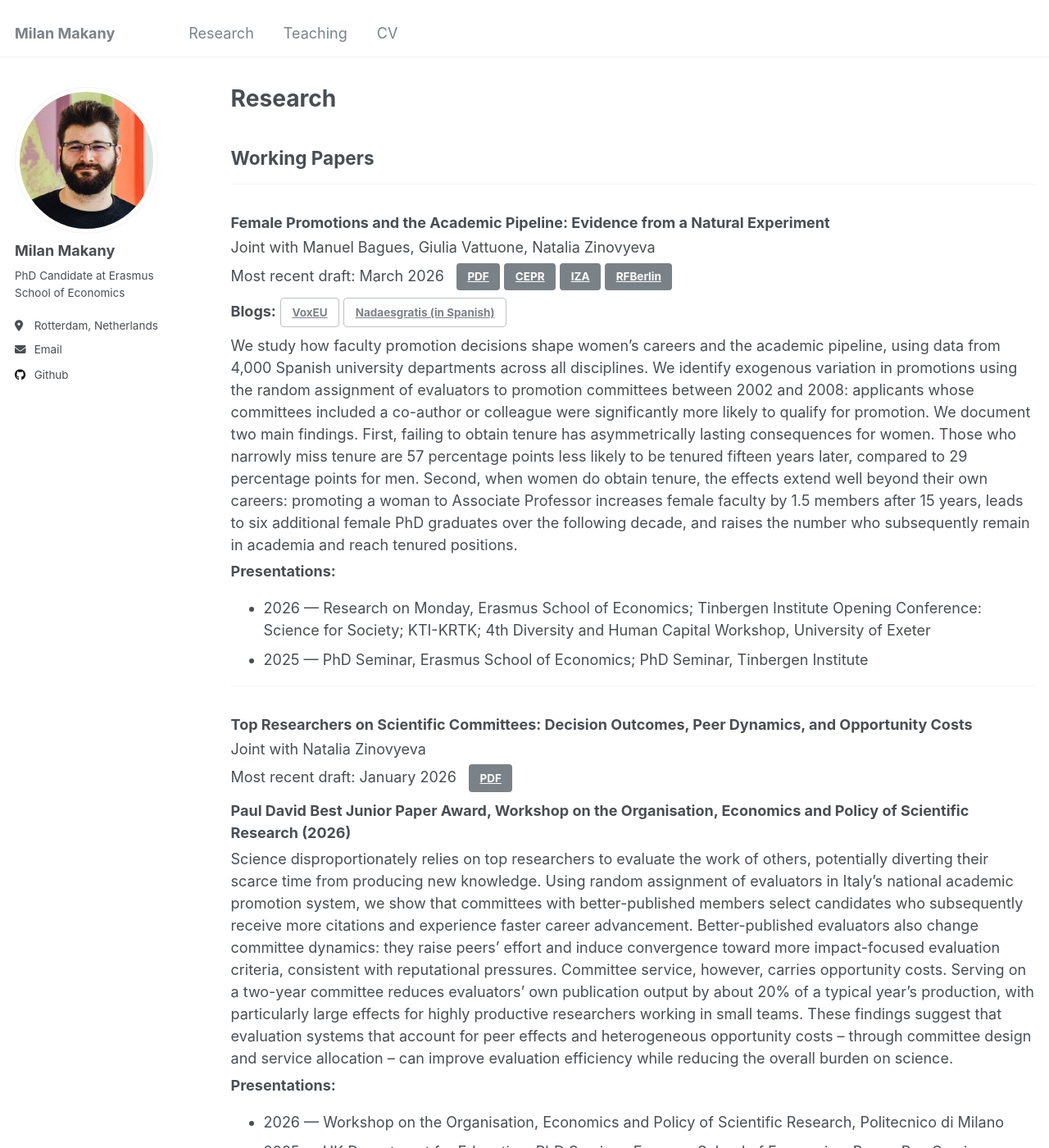
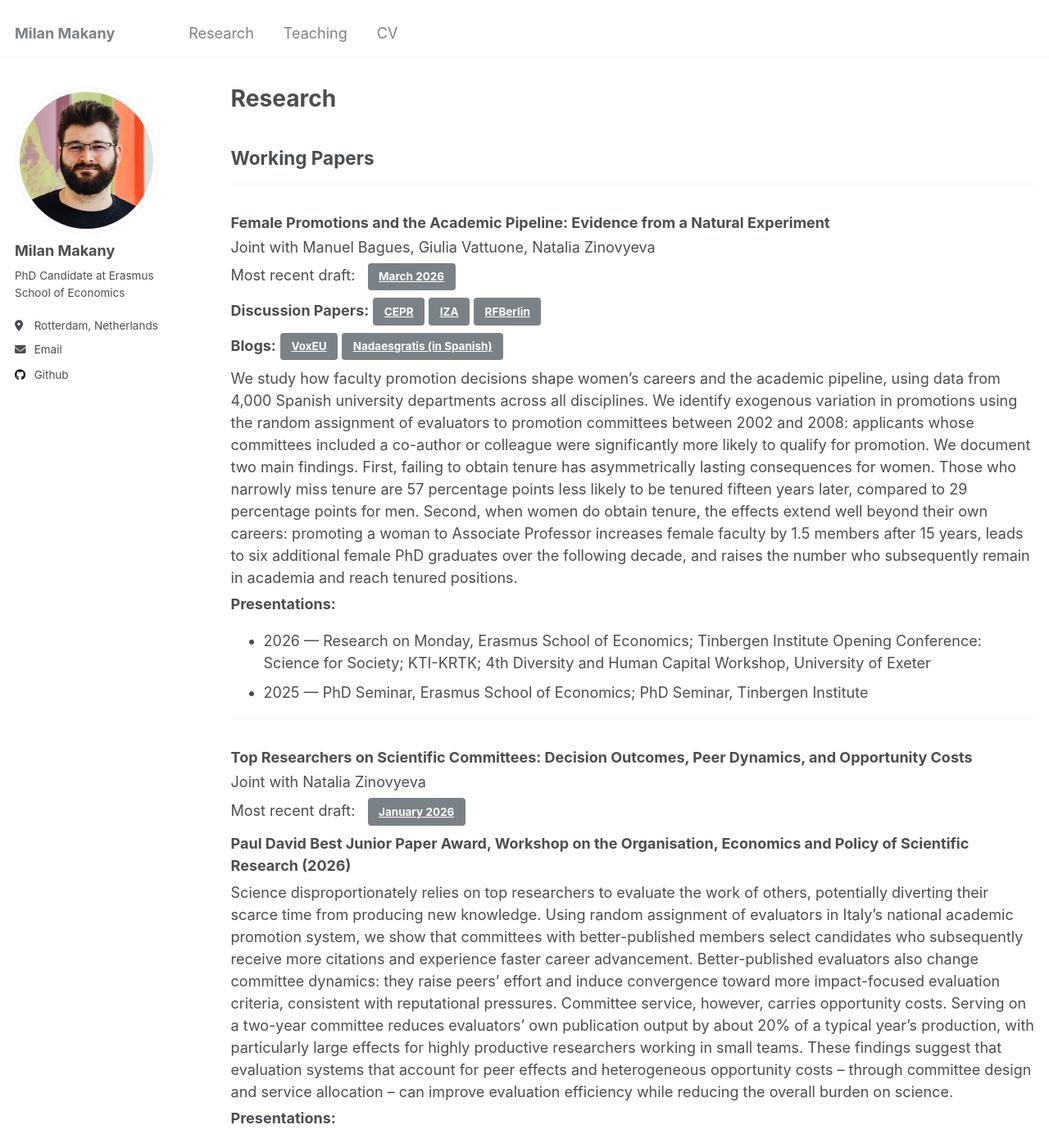
Before and after one commit to makany-milan/makany-milan.github.io, a Jekyll site: the page built from _pages/research.html, in a window 1280 px wide and 1400 px high. Shown: the whole window at 82% size. Built offline with Jekyll 4.4.1, drawn with Linux system fonts in a browser that asks for light colours.

Commit message:
updated links

```diff
--- a/_pages/research.html
+++ b/_pages/research.html
@@ -30,16 +30,18 @@ author_profile: true
         <p class="archive__item-meta">
           {% if post.date %}
             {% if post.category == 'preprint' %}
-              <span class="archive__item-date">Most recent draft: {{ post.date | date: "%B %Y" }}</span>
+              <span class="archive__item-date">Most recent draft: <a href="{{ post.paperurl }}" target="_blank" rel="noopener noreferrer" class="btn btn--primary" style="margin-left: 10px;">{{ post.date | date: "%B %Y" }}</a></span>
             {% elsif post.category == 'progress' %}
               <span class="archive__item-date">Expected: {{ post.date | date: "%Y" }}</span>
             {% elsif post.category == 'published' %}
               <span class="archive__item-date">{{ post.date | date: "%Y" }}</span>
             {% endif %}
           {% endif %}
+        </p>
 
-          {% if post.paperurl %}
-            <a href="{{ post.paperurl }}" target="_blank" rel="noopener noreferrer" class="btn btn--primary" style="margin-left: 10px;">PDF</a>
+        <p class="archive__item-meta">
+          {% if post.ceprurl or post.izaurl or post.rfberlinurl %}
+            <strong>Discussion Papers:</strong>
           {% endif %}
 
           {% if post.ceprurl %}
@@ -57,7 +59,7 @@ author_profile: true
 
         {% if post.blogs and post.blogs.size > 0 %}
           <p class="archive__item-blogs">
-            <strong>Blogs:</strong> {% for blog in post.blogs %} <a href="{{ blog.url }}" target="_blank" rel="noopener noreferrer" class="btn btn--inverse">{{ blog.title }}</a> {% endfor %}
+            <strong>Blogs:</strong> {% for blog in post.blogs %} <a href="{{ blog.url }}" target="_blank" rel="noopener noreferrer" class="btn btn--primary">{{ blog.title }}</a> {% endfor %}
           </p>
         {% endif %}
 
```
